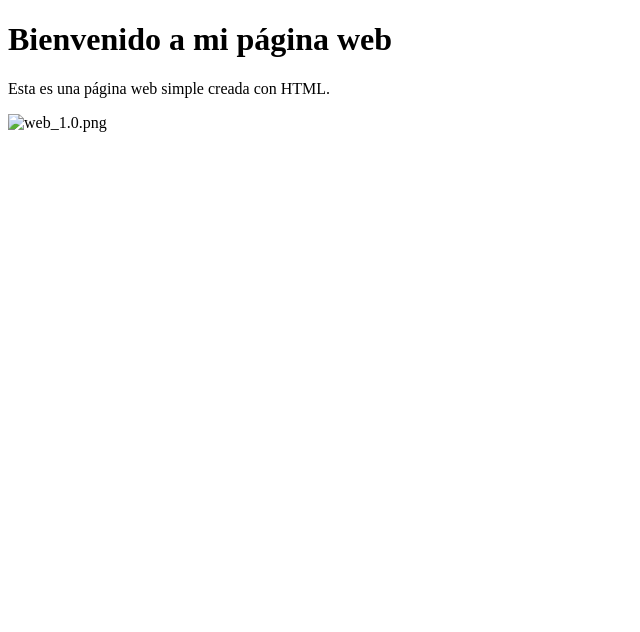
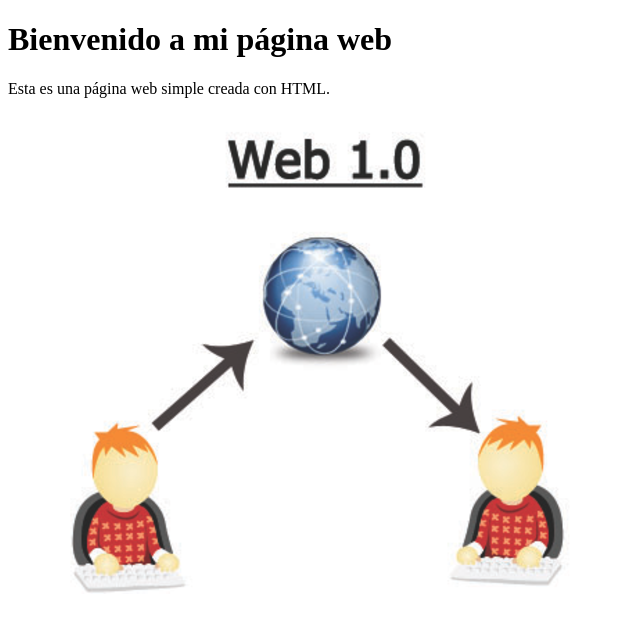
Before and after one commit to Juan32123/Pagina-web-HTML, a plain HTML site: page index.html in a window 1280 px wide. Shown: the whole page, without its empty margins (0-640 px from the left). Drawn offline with Linux system fonts and the light colour scheme.

Commit message:
Update index.html

```diff
--- a/index.html
+++ b/index.html
@@ -8,7 +8,6 @@
 <body>
     <h1>Bienvenido a mi página web</h1>
     <p>Esta es una página web simple creada con HTML.</p>
-    <img src="imagen.jpg" alt="web_1.0.png">
-
+    <img src="web_1.0.png" alt="web_1.0.png">
 </body>
 </html>
```
